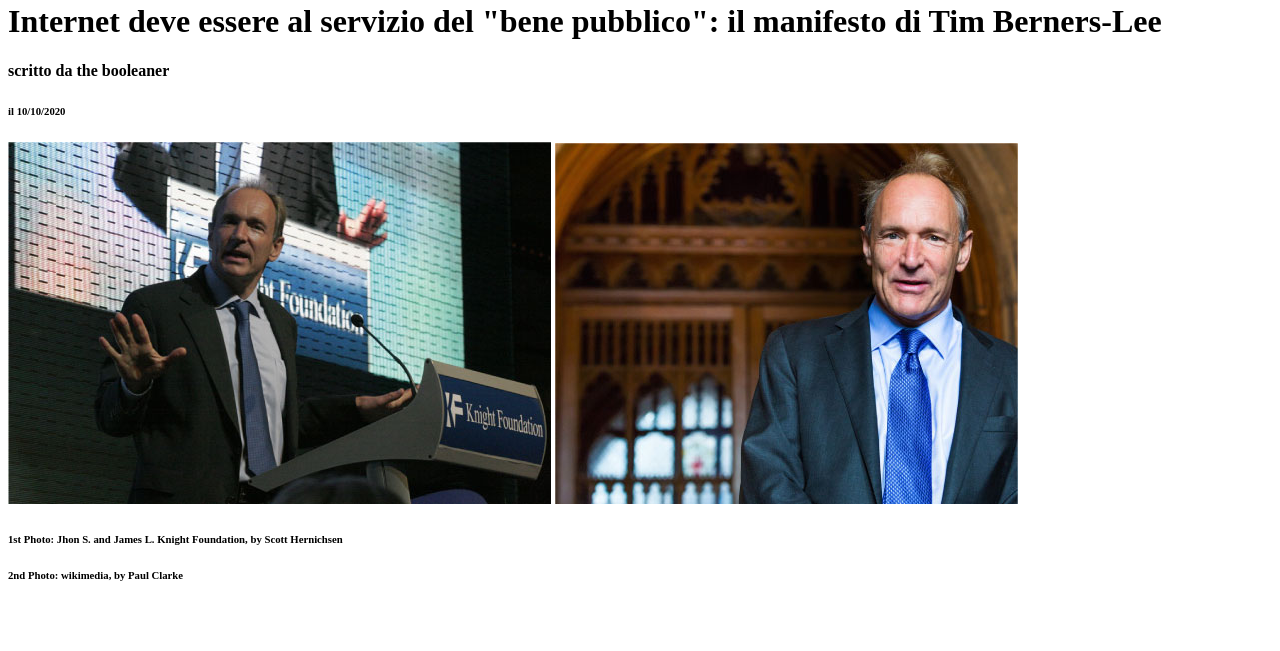
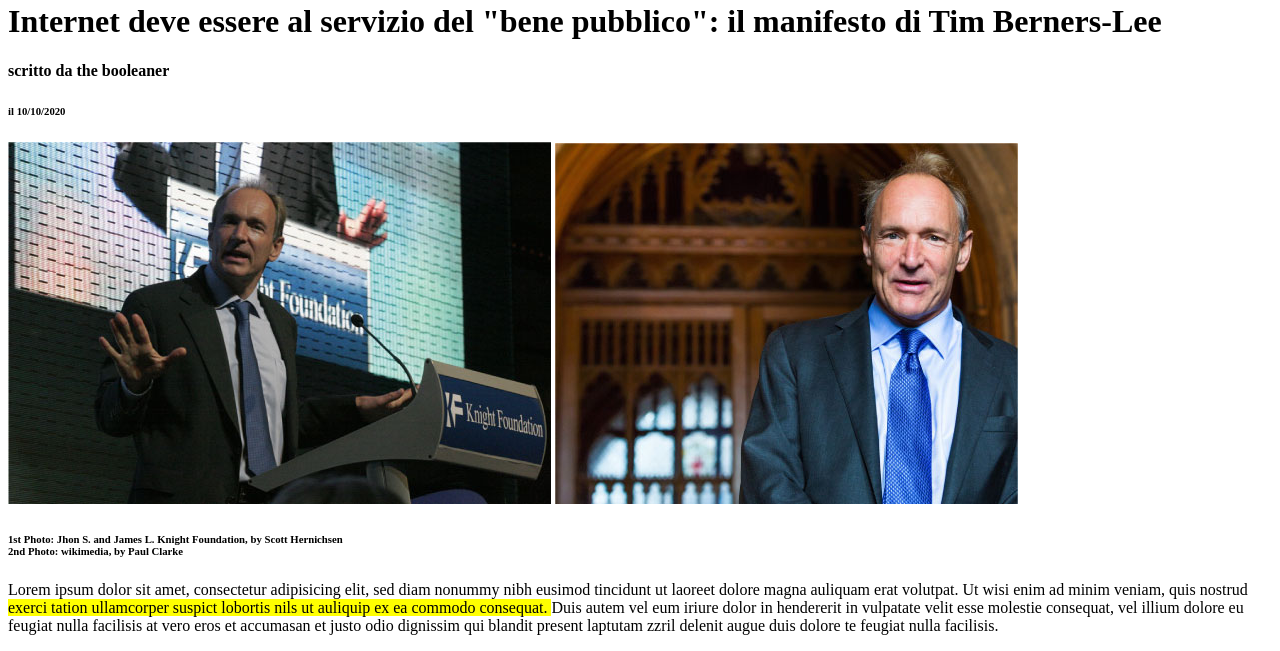
Before and after one commit to VincenzoAmari/html-css-booleaner, a plain HTML site: page index.html in a window 1280 px wide. Shown: the part 351-1002 px from the top of the page. Before the commit the page ends 957 px from the top, so only its background shows below. Drawn offline with Linux system fonts and the light colour scheme.

Commit message:
Add: P and mark

```diff
--- a/index.html
+++ b/index.html
@@ -21,10 +21,15 @@
         <img src="./img/tim-1.jpg" alt="">
         <img src="./img/tim-2.jpg" alt="">
 
-    <h6>1st Photo: Jhon S. and James L. Knight Foundation, by Scott Hernichsen</h6>
-    <h6>2nd Photo: wikimedia, by Paul Clarke</h6>
+    <h6><p>1st Photo: Jhon S. and James L. Knight Foundation, by Scott Hernichsen <br>
+    2nd Photo: wikimedia, by Paul Clarke</p></h6>
 
-    <p>
+    <p> Lorem ipsum dolor sit amet, consectetur adipisicing elit, sed diam nonummy nibh eusimod tincidunt ut laoreet dolore magna
+        auliquam erat volutpat. Ut wisi enim ad minim veniam, quis nostrud <mark>exerci tation ullamcorper suspict lobortis nils ut
+            auliquip ex ea commodo consequat. </mark>Duis autem vel eum iriure dolor in hendererit in vulpatate velit esse molestie consequat,
+            vel illium dolore eu feugiat nulla facilisis at vero eros et accumasan et justo odio dignissim qui blandit present laptutam
+            zzril delenit augue duis dolore te feugiat nulla facilisis.
     </p>
+
 </body>
 </html>
```
